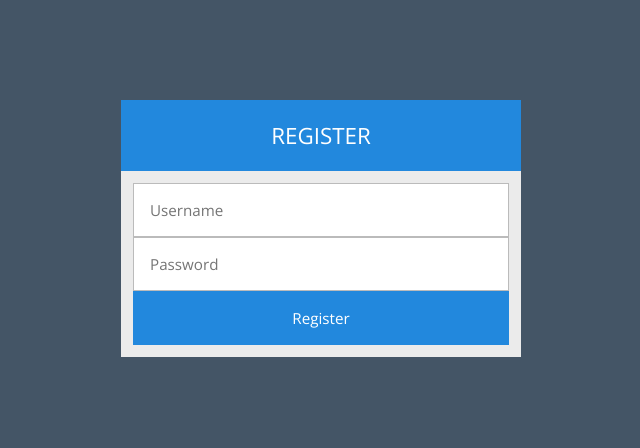
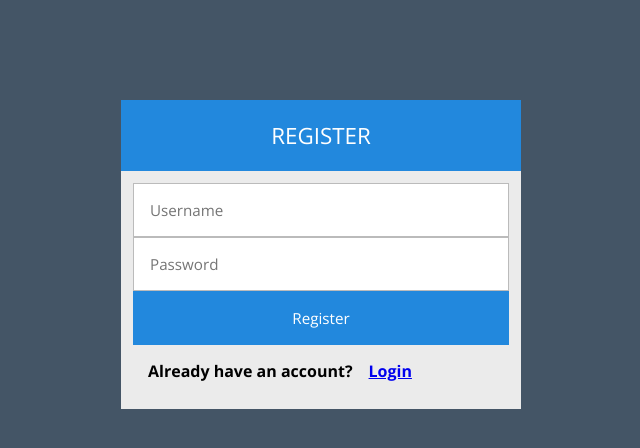
Before and after one commit to TomerMir/timetable, a React (Create React App) app: page /register in a window 1280 px wide. Shown: the top 448 px of the page, without its empty margins (319-959 px from the left). Built offline with nearby package versions, Linux system fonts and the light colour scheme.

Commit message:
Added already logged in button

```diff
--- a/src/register.js
+++ b/src/register.js
@@ -1,7 +1,7 @@
 import React, { useState } from 'react';
 import api from './api'
 import useToken from './token'
-import { useHistory } from 'react-router-dom';
+import { useHistory, Link } from 'react-router-dom';
 import { Helmet } from 'react-helmet'
 var sha256 = require('js-sha256').sha256;
 
@@ -67,6 +67,16 @@
             <input type="text" onClick={e => setErrorText('')} onChange={e => setUserName(e.target.value)} placeholder="Username"/>
             <input type="password" onClick={e => setErrorText('')} onChange={e => setPassword(e.target.value)} placeholder="Password"/>
             <input type="submit" value="Register"/>
+            <table>
+            <tr>
+            <th>
+              <p>Already have an account?</p>
+            </th>
+            <th>
+              <Link to="/login">Login</Link>
+            </th>
+            </tr>
+          </table>
           </form>
           <h2 style={{color: 'red'}}>{errorText}</h2>
         </div>
```
